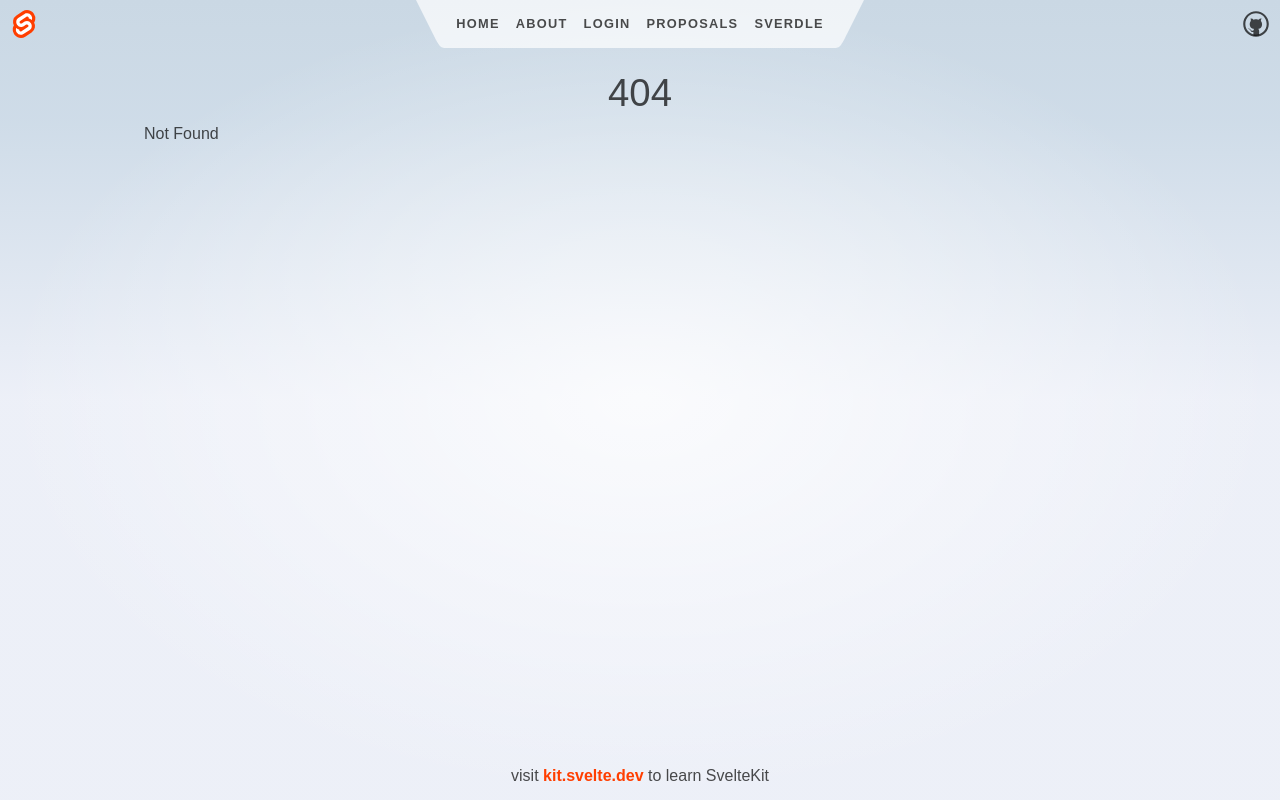
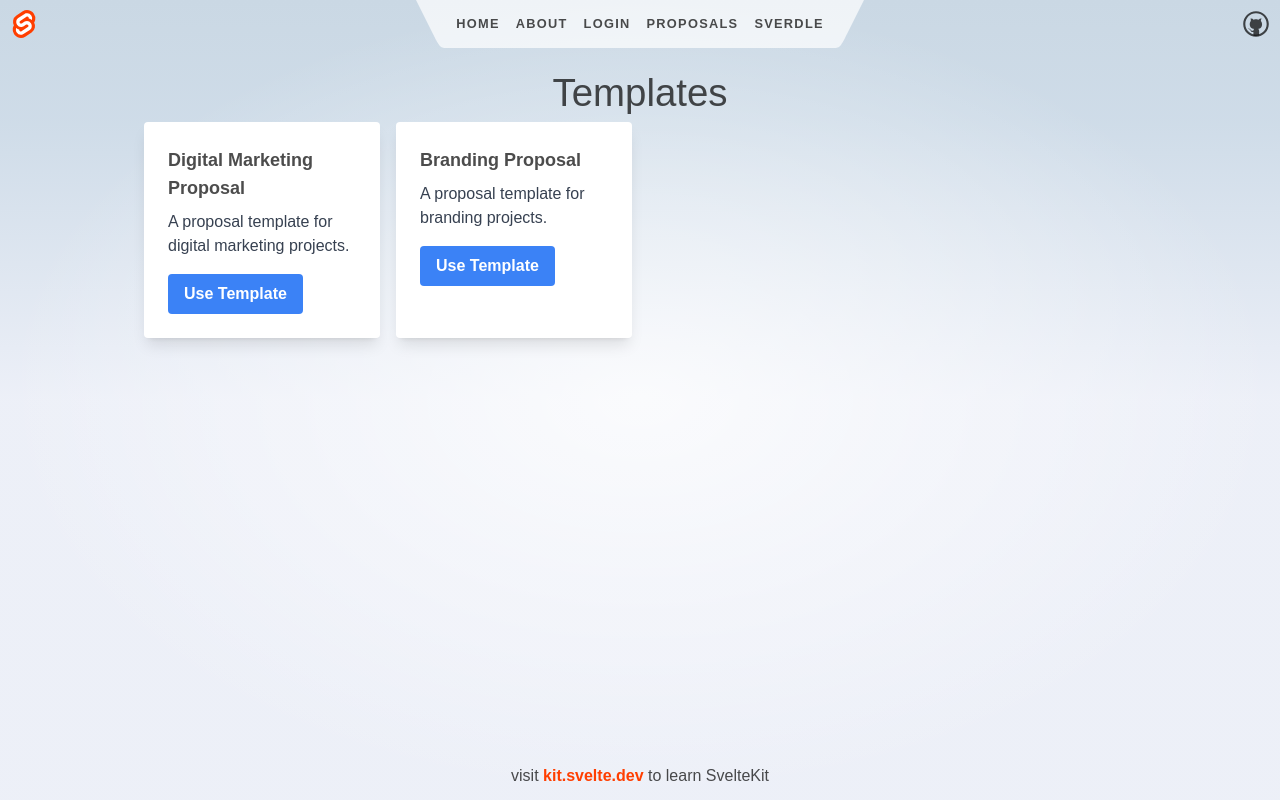
Before and after one commit to TheMattBerman/Svelte-Proposal, a SvelteKit app: page /template in a window 1280 px wide. Before the commit this address had no page. Built offline with nearby package versions, Linux system fonts and the light colour scheme.

Commit message:
Template addition

```diff
--- /dev/null
+++ b/src/routes/template/+page.svelte
@@ -0,0 +1,31 @@
+<script>
+  import { goto } from '$app/navigation';
+
+  // This is dummy data. Replace it with real data from your PocketBase database
+  let templates = [
+    { id: 1, title: 'Digital Marketing Proposal', description: 'A proposal template for digital marketing projects.' },
+    { id: 2, title: 'Branding Proposal', description: 'A proposal template for branding projects.' },
+    // Add more templates as needed
+  ];
+
+  function useTemplate(id) {
+    // This should navigate to the proposal creation page and prefill the form with the selected template
+    // Replace '/createProposal' with the actual route to your proposal creation page
+    goto(`/createProposal?templateId=${id}`);
+  }
+</script>
+
+<div>
+  <h1>Templates</h1>
+
+  <ul class="grid gap-4 grid-cols-1 sm:grid-cols-2 md:grid-cols-3 lg:grid-cols-4">
+    {#each templates as template (template.id)}
+      <li class="rounded bg-white shadow-lg p-6">
+        <h2 class="font-bold text-lg mb-2">{template.title}</h2>
+        <p class="text-gray-700 text-base mb-4">{template.description}</p>
+        <button class="bg-blue-500 hover:bg-blue-700 text-white font-bold py-2 px-4 rounded"
+                on:click={() => useTemplate(template.id)}>Use Template</button>
+      </li>
+    {/each}
+  </ul>
+</div>
```
